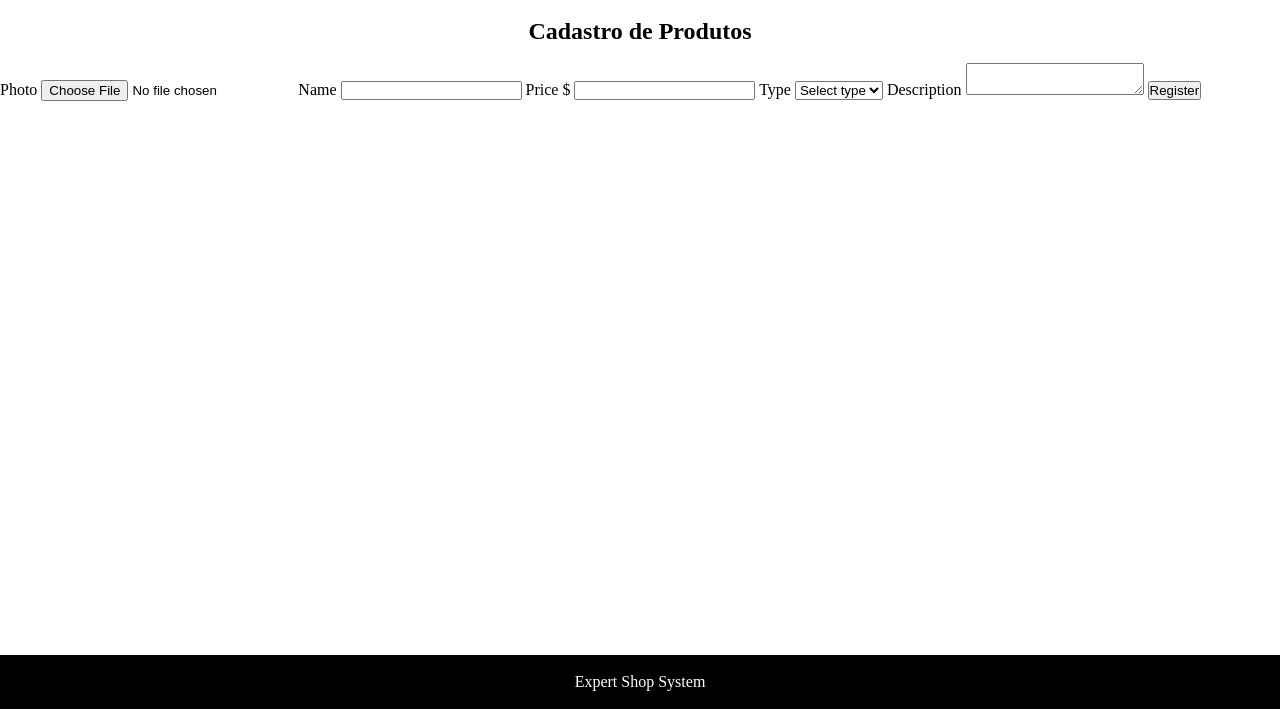
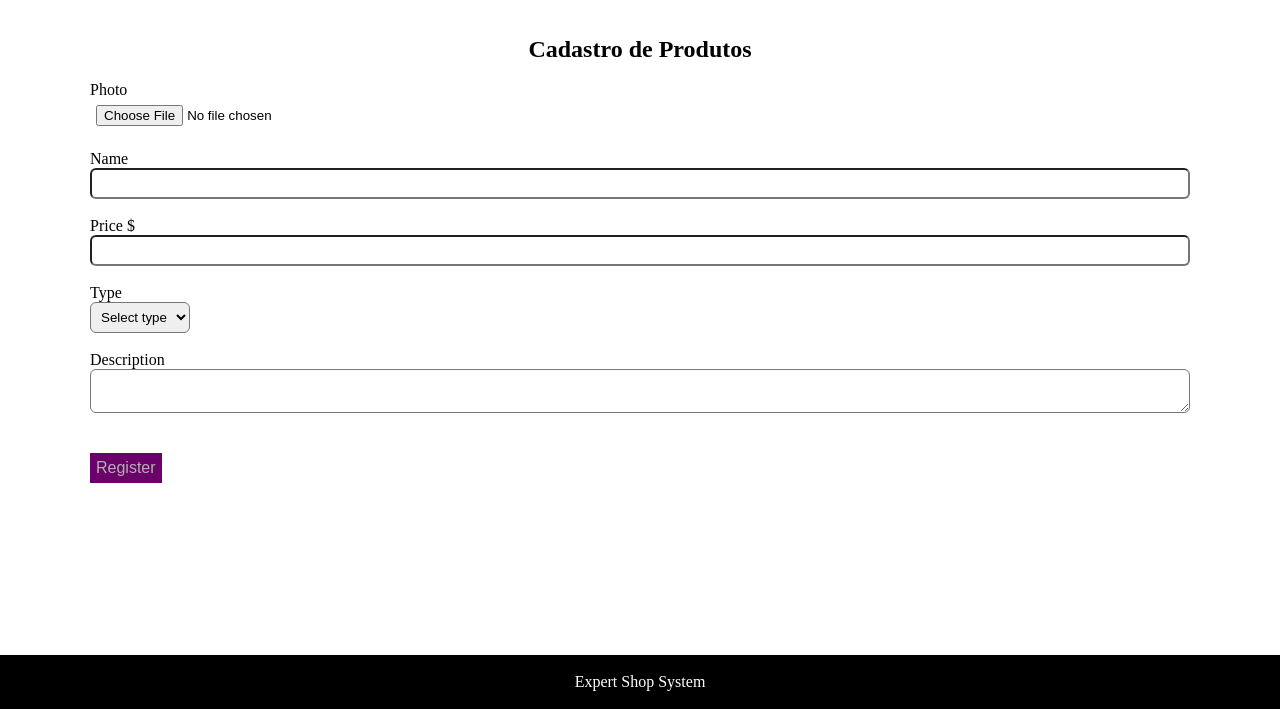
Before and after one commit to luisrohden/expert, a PHP site: page /StoreSystem/addProduct in a window 1280 px wide. Shown: the part 91-800 px from the top of the page. Run offline with PHP 8.4, Linux system fonts and the light colour scheme; data that the repository does not hold is empty.

Commit message:
layout fixes

```diff
--- a/assets/css/app.css
+++ b/assets/css/app.css
@@ -191,6 +191,28 @@ nav ul ul{
 	color:#333;
 	font-weight: bolder;
 }
+.form label{
+	display: block;
+	margin: var(--space) 0;
+}
+.form label span{
+	display: block;
+}
+.form label input,.form label textarea, .form label select{
+	width:100%;
+	padding: var(--litle-space);
+	border-radius: var(--litle-space);
+}
+.form label select{
+	width: auto;
+}
+.form .thumb{
+	width: 160px;
+	height: auto];
+}
+.session{
+	margin: var(--space);
+}
 @media (max-width: 1024px){
 	.product{
 		width: 100%;
--- a/templates/products/add.twig
+++ b/templates/products/add.twig
@@ -1,6 +1,8 @@
+<section class="session">
+	<div class="container">
 		<h2>Cadastro de Produtos</h2>
 
-<form method="post" action="/StoreSystem/addingProduct" enctype="multipart/form-data">
+		<form method="post" action="/StoreSystem/addingProduct" enctype="multipart/form-data" class="form">
 			<label>
 				<span class="name required">Photo</span>
 				<input type="file" name="photo"/>
@@ -27,5 +29,7 @@
 				<textarea name="description"></textarea>
 			</label>
 
-	<button>Register</button>
+			<button class="btn">Register</button>
 		</form>
+	</div>
+</section>
--- a/templates/types/edit.twig
+++ b/templates/types/edit.twig
@@ -1,3 +1,5 @@
+<section class="section">
+	<div class="container">
 <h2>Edit type</h2>
 <form method="post" action="/Types/savingType" class="form">
 	<label>
@@ -15,3 +17,5 @@
 	</label>
 	<button class="btn">Save</button>
 </form>
+</div>
+</section>
```
Also changed, not shown: templates/products/edit.twig (+7 -3 lines), templates/types/add.twig (+6 -2 lines). Lines whose indentation alone changed are shown as unchanged.
